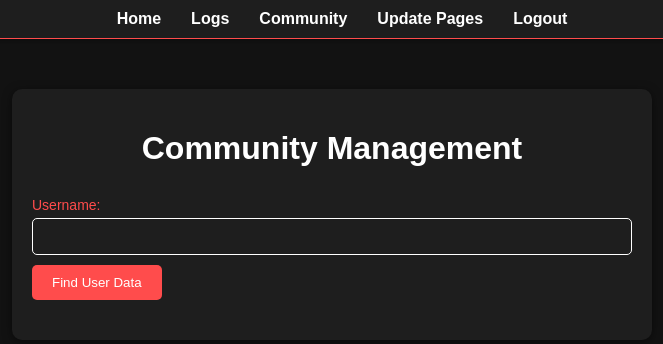
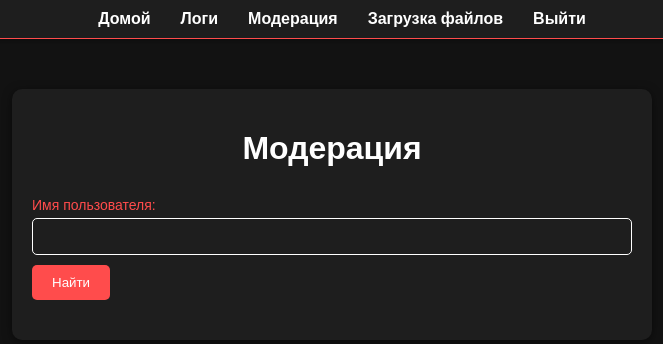
Before and after one commit to BUSH222/kokos-hack, a Flask app: template templates/admin_panel/admin_panel_community.html in a window 1280 px wide. Shown: the top 344 px of the page, without its empty margins (308-971 px from the left). Run offline with Flask 3, Linux system fonts and the light colour scheme; the template is opened without the code that fills it, so the values that code supplies are empty.

Commit message:
lang change

```diff
--- a/templates/admin_panel/admin_panel_community.html
+++ b/templates/admin_panel/admin_panel_community.html
@@ -3,27 +3,27 @@
 <head>
     <meta charset="UTF-8">
     <meta name="viewport" content="width=device-width, initial-scale=1.0">
-    <title>Community Management</title>
+    <title>Модерация</title>
     <link rel="stylesheet" href="/static/admin_panel/admin_panel_community.css">
 </head>
 <body>
     <!-- admin navigation bar -->
     <nav class="admin-navbar">
         <ul>
-            <li><a href="/admin_panel">Home</a></li>
-            <li><a href="/admin_panel/logs">Logs</a></li>
-            <li><a href="/admin_panel/community">Community</a></li>
-            <li><a href="/admin_panel/update_pages">Update Pages</a></li>
-            <li><a href="/admin_panel/logout">Logout</a></li>
+            <li><a href="/admin_panel">Домой</a></li>
+            <li><a href="/admin_panel/logs">Логи</a></li>
+            <li><a href="/admin_panel/community">Модерация</a></li>
+            <li><a href="/admin_panel/update_pages">Загрузка файлов</a></li>
+            <li><a href="/admin_panel/logout">Выйти</a></li>
         </ul>
     </nav>
 
     <div class="container">
-        <h1>Community Management</h1>
+        <h1>Модерация</h1>
         <div class="form-group">
-            <label for="username">Username:</label>
+            <label for="username">Имя пользователя:</label>
             <input type="text" id="username" name="username" required>
-            <button onclick="findUserData()">Find User Data</button>
+            <button onclick="findUserData()">Найти</button>
         </div>
 
         <div id="user-data-section" style="display: none;">
@@ -32,57 +32,57 @@
                 <input type="text" id="user-id" name="user-id" readonly>
             </div>
             <div class="form-group">
-                <label for="name">Name:</label>
+                <label for="name">Имя:</label>
                 <input type="text" id="name" name="name" required oninput="limitInputLength(this, 32)">
             </div>
             <div class="form-group">
-                <label for="email">Email:</label>
+                <label for="email">Почта:</label>
                 <input type="email" id="email" name="email" required oninput="limitInputLength(this, 32)">
             </div>
             <div class="form-group">
-                <label for="password">Password:</label>
+                <label for="password">Пароль:</label>
                 <input type="text" id="password" name="password" required oninput="limitInputLength(this, 32)">
             </div>
             <div class="form-group">
-                <label for="points">Activity Points:</label>
+                <label for="points">Очки активности:</label>
                 <input type="number" id="points" name="points" required>
             </div>
 
 
             <!-- roles -->
             <div class="form-group">
-                <label for="role">Role:</label>
+                <label for="role">Роль:</label>
                 <div class="roles-container">
                     <div class="role-item">
                         <input type="checkbox" id="role-0" name="role" value="0">
-                        <label for="role-0">user</label>
+                        <label for="role-0">Пользователь</label>
                     </div>
                     <div class="role-item">
                         <input type="checkbox" id="role-1" name="role" value="1">
-                        <label for="role-1">super fan</label>
+                        <label for="role-1">Фанат</label>
                     </div>
                     <div class="role-item">
                         <input type="checkbox" id="role-2" name="role" value="2">
-                        <label for="role-2">moderator</label>
+                        <label for="role-2">Модератор</label>
                     </div>
                     <div class="role-item">
                         <input type="checkbox" id="role-3" name="role" value="3">
-                        <label for="role-3">kokos staff</label>
+                        <label for="role-3">Сотрудник Кокос Группы</label>
                     </div>
                     <div class="role-item">
                         <input type="checkbox" id="role-4" name="role" value="4">
-                        <label for="role-4">player</label>
+                        <label for="role-4">Игрок</label>
                     </div>
                     <div class="role-item">
                         <input type="checkbox" id="role-5" name="role" value="5">
-                        <label for="role-5">admin</label>
+                        <label for="role-5">Администратор</label>
                     </div>
                 </div>
             </div>
 
-            <button onclick="updateUserData()">Update User Data</button>
-            <button onclick="deleteUser()">Delete User</button>
-            <button onclick="pruneUser()">Prune User</button>
+            <button onclick="updateUserData()">Обновить данные пользователя</button>
+            <button onclick="deleteUser()">Удалить пользователя</button>
+            <button onclick="pruneUser()">Очистить контент пользователя</button>
         </div>
 
         <div id="result"></div>
```
Also changed, not shown: templates/admin_panel/admin_panel.html (+7 -7 lines), templates/admin_panel/admin_panel_login.html (+5 -5 lines), templates/admin_panel/admin_panel_logs.html (+7 -7 lines), templates/admin_panel/admin_panel_update_pages.html (+10 -10 lines).
